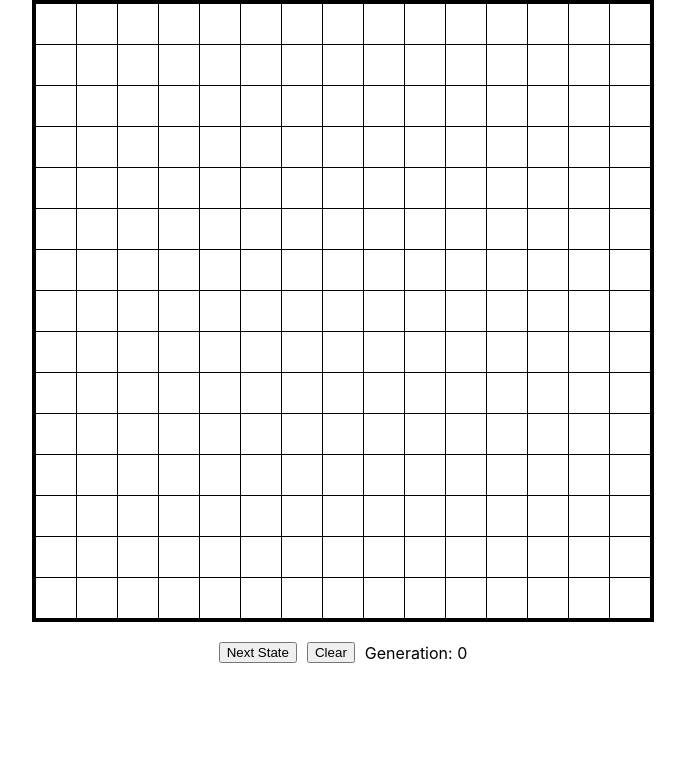
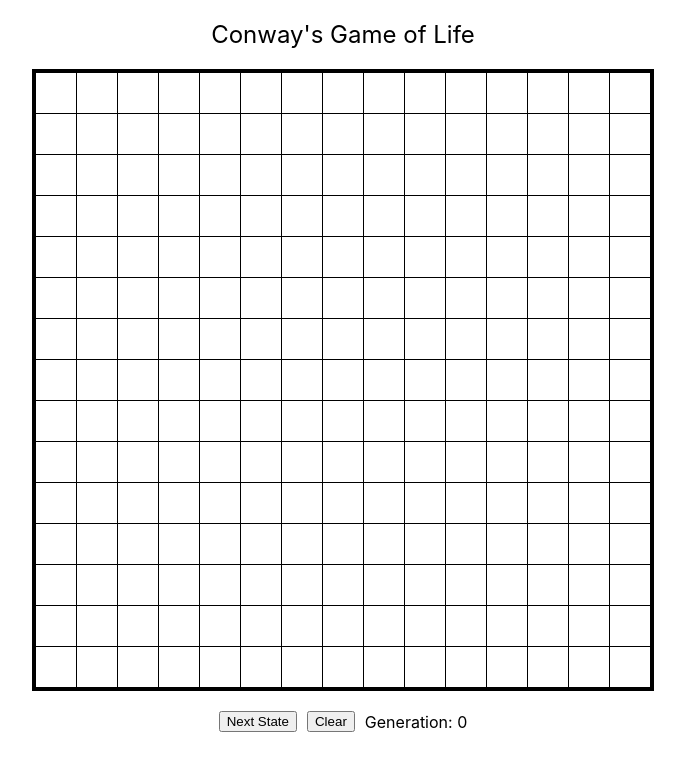
Before and after one commit to cedwards036/conway-game-of-life, a React (Create React App) app: page / in a window 1280 px wide. Shown: the top 770 px of the page, without its empty margins (297-982 px from the left). Built offline with nearby package versions, Linux system fonts and the light colour scheme.

Commit message:
Add page header

```diff
--- a/src/App.css
+++ b/src/App.css
@@ -3,3 +3,9 @@
   flex-direction: column;
   align-items: center;
 }
+
+.app header {
+  text-align: center;
+  font-size: 1.5em;
+  margin: 20px;
+}
--- a/src/App.tsx
+++ b/src/App.tsx
@@ -7,6 +7,7 @@ import {
 } from "./lib/game-board";
 import Board from "./Board";
 import ControlPanel from "./ControlPanel";
+import "./App.css";
 
 const BOARD_SIZE = 15;
 
@@ -31,6 +32,7 @@ function App() {
 
   return (
     <div className="app">
+      <header>Conway's Game of Life</header>
       <Board board={board} toggleCell={toggleCell} />
       <ControlPanel
         updateGameState={updateGameState}
```
